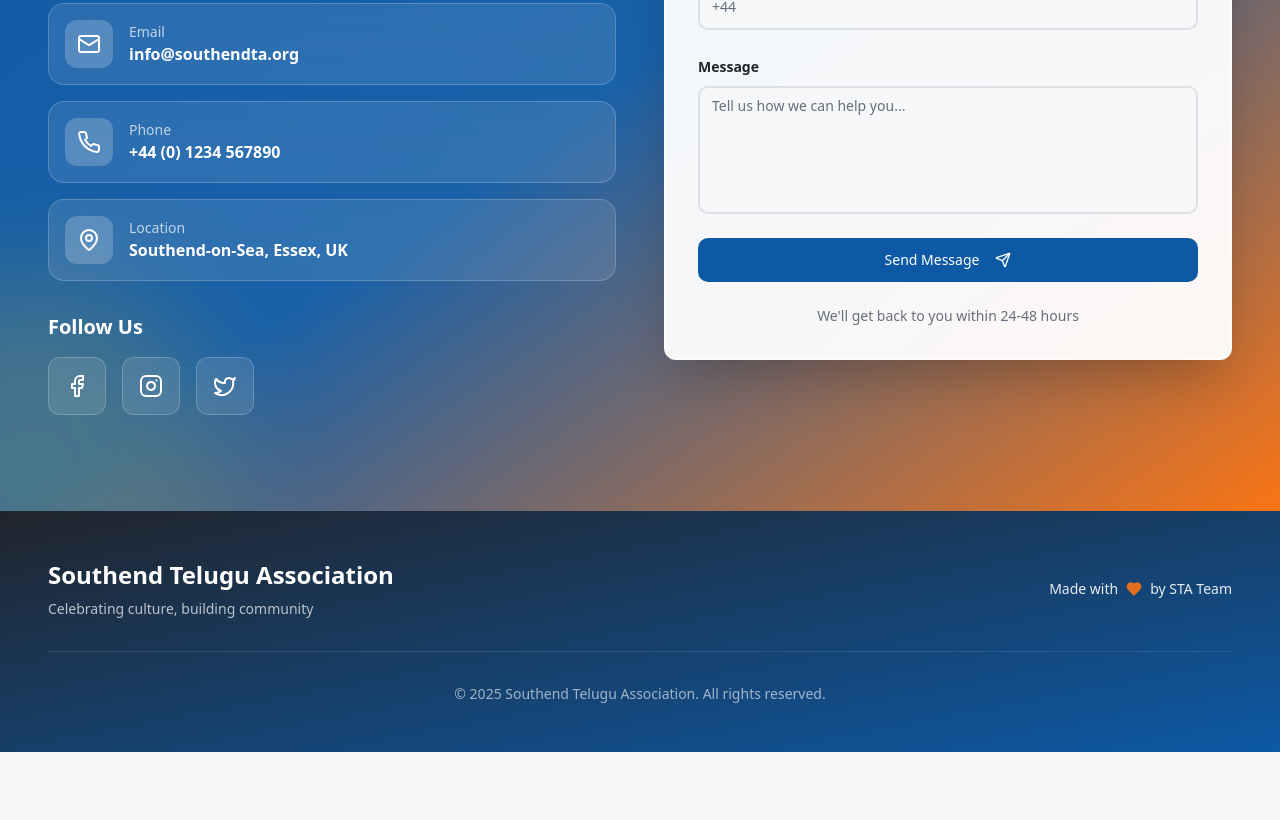
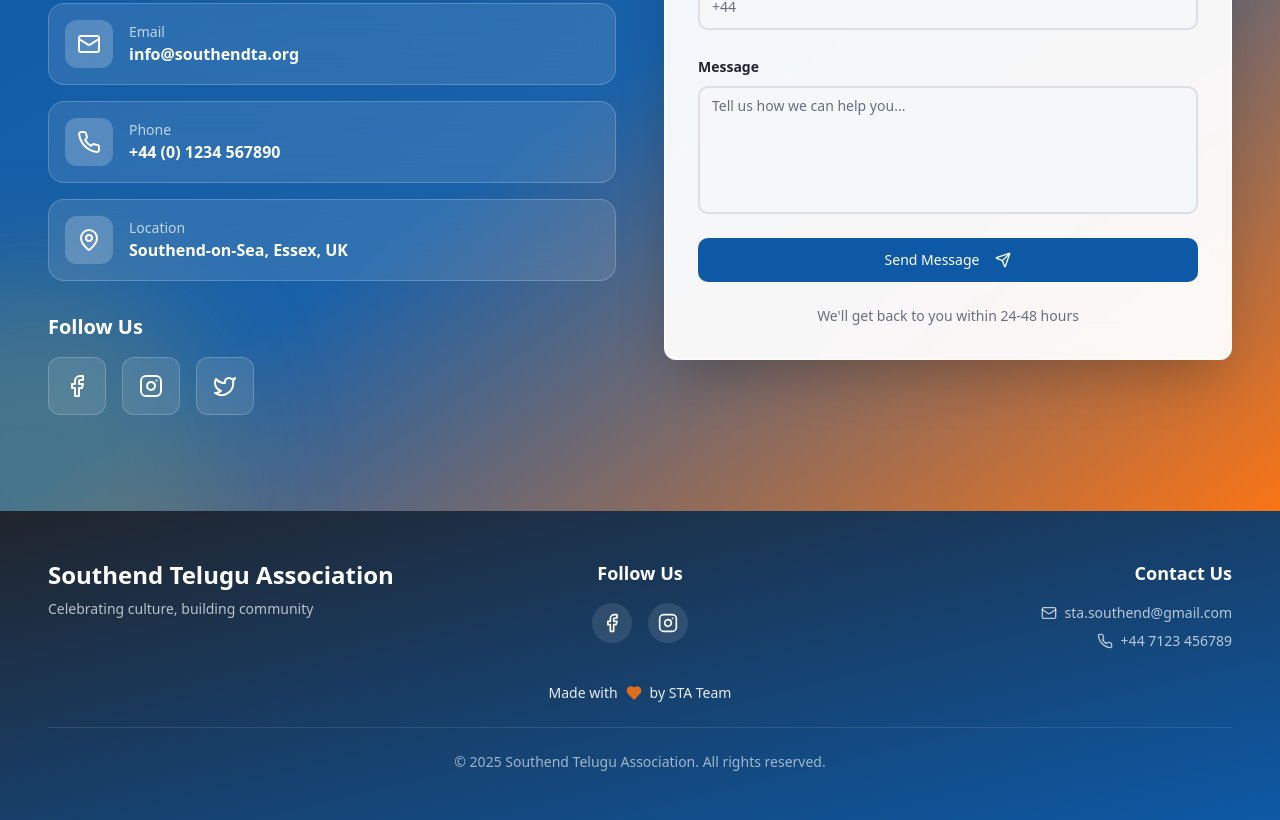
Before and after one commit to dommarajusravan/sleek-web-3d, a React (Vite) app: page / in a window 1280 px wide. Shown: the part 3226-4046 px from the top of the page. Before the commit the page ends 3978 px from the top, so only its background shows below. Built offline with nearby package versions, Linux system fonts and the light colour scheme; the HTML template or start-up script is replaced by a standard one.

Commit message:
Add follow us section

```diff
--- a/src/components/Footer.tsx
+++ b/src/components/Footer.tsx
@@ -1,23 +1,66 @@
-import { Heart } from "lucide-react";
+import { Heart, Facebook, Instagram, Mail, Phone } from "lucide-react";
 
 export const Footer = () => {
   return (
     <footer className="bg-gradient-to-br from-foreground to-primary py-12 px-4">
       <div className="container mx-auto">
-        <div className="flex flex-col md:flex-row justify-between items-center gap-6">
+        <div className="grid grid-cols-1 md:grid-cols-3 gap-8 mb-8">
+          {/* About Section */}
           <div className="text-center md:text-left">
             <h3 className="text-2xl font-bold text-white mb-2">Southend Telugu Association</h3>
             <p className="text-white/70 text-sm">Celebrating culture, building community</p>
           </div>
 
-          <div className="flex items-center gap-2 text-white/90">
-            <span className="text-sm">Made with</span>
-            <Heart className="w-4 h-4 text-secondary fill-secondary animate-pulse" />
-            <span className="text-sm">by STA Team</span>
+          {/* Follow Us Section */}
+          <div className="text-center">
+            <h4 className="text-lg font-semibold text-white mb-4">Follow Us</h4>
+            <div className="flex items-center justify-center gap-4">
+              <a
+                href="https://www.facebook.com/profile.php?id=61558150487748"
+                target="_blank"
+                rel="noopener noreferrer"
+                className="w-10 h-10 flex items-center justify-center rounded-full bg-white/10 hover:bg-white/20 transition-colors"
+                aria-label="Facebook"
+              >
+                <Facebook className="w-5 h-5 text-white" />
+              </a>
+              <a
+                href="https://www.instagram.com/southendteluguassociation"
+                target="_blank"
+                rel="noopener noreferrer"
+                className="w-10 h-10 flex items-center justify-center rounded-full bg-white/10 hover:bg-white/20 transition-colors"
+                aria-label="Instagram"
+              >
+                <Instagram className="w-5 h-5 text-white" />
+              </a>
+            </div>
+          </div>
+
+          {/* Contact Section */}
+          <div className="text-center md:text-right">
+            <h4 className="text-lg font-semibold text-white mb-4">Contact Us</h4>
+            <div className="space-y-2 text-white/70 text-sm">
+              <a href="mailto:sta.southend@gmail.com" className="flex items-center justify-center md:justify-end gap-2 hover:text-white transition-colors">
+                <Mail className="w-4 h-4" />
+                <span>sta.southend@gmail.com</span>
+              </a>
+              <a href="tel:+447123456789" className="flex items-center justify-center md:justify-end gap-2 hover:text-white transition-colors">
+                <Phone className="w-4 h-4" />
+                <span>+44 7123 456789</span>
+              </a>
+            </div>
           </div>
         </div>
 
-        <div className="mt-8 pt-8 border-t border-white/10 text-center text-white/60 text-sm">
+        {/* Made With Love */}
+        <div className="flex justify-center items-center gap-2 text-white/90 mb-6">
+          <span className="text-sm">Made with</span>
+          <Heart className="w-4 h-4 text-secondary fill-secondary animate-pulse" />
+          <span className="text-sm">by STA Team</span>
+        </div>
+
+        {/* Copyright */}
+        <div className="pt-6 border-t border-white/10 text-center text-white/60 text-sm">
           <p>© {new Date().getFullYear()} Southend Telugu Association. All rights reserved.</p>
         </div>
       </div>
```
